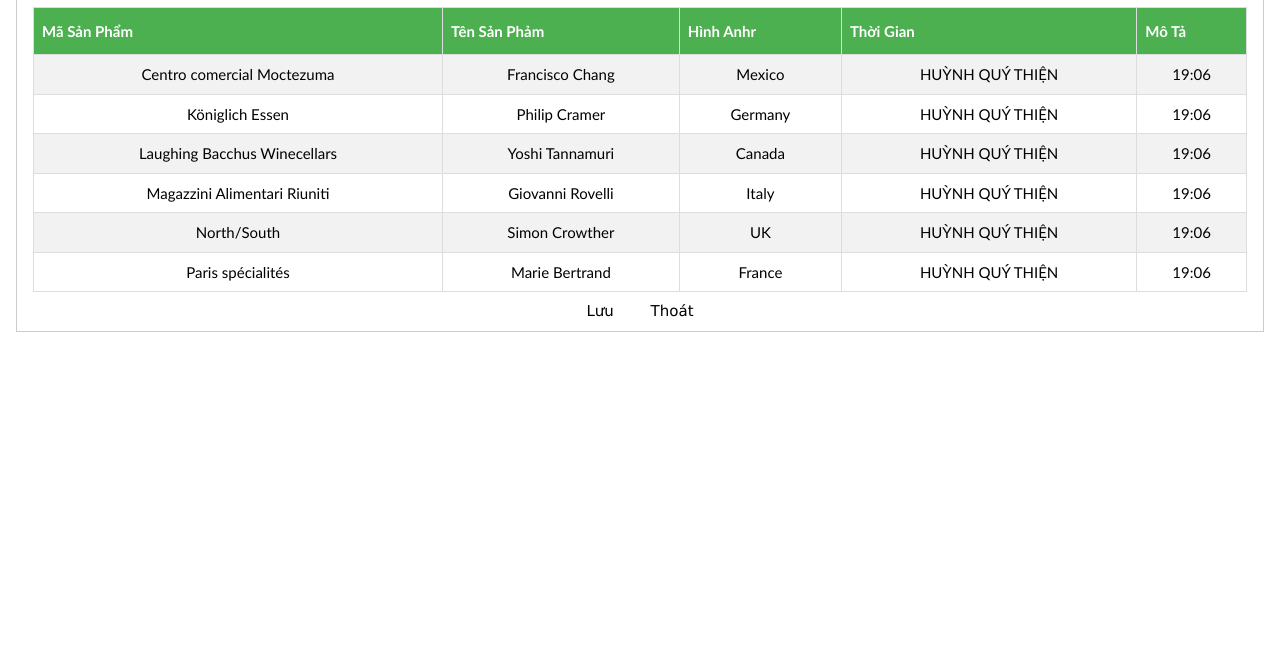
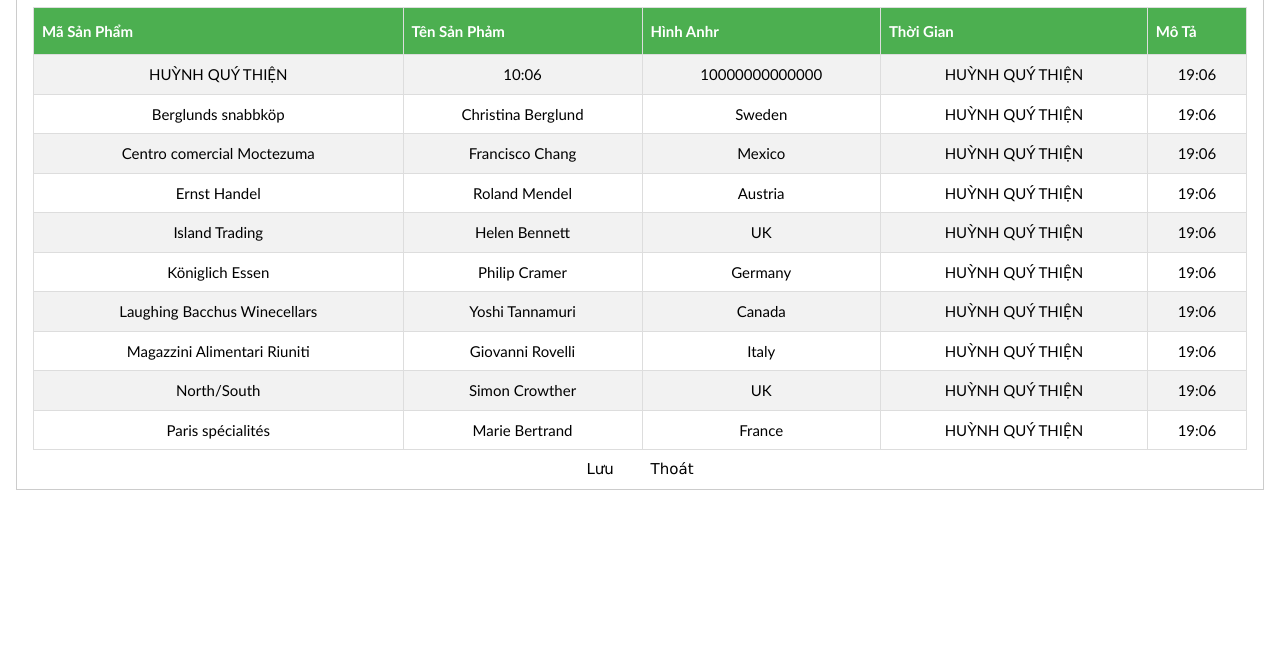
Before and after one commit to MinhTan15CK3/CHILINDO, a plain HTML site: page admin.html in a window 1280 px wide. Shown: the part 150-800 px from the top of the page. Drawn offline with nearby package versions, Linux system fonts and the light colour scheme.

Commit message:
update admin.html

```diff
--- a/admin.html
+++ b/admin.html
@@ -112,7 +112,20 @@
 			<th>Thời Gian</th>
 			<th>Mô Tả</th>
 		  </tr>
-
+		  <tr>
+			<td>HUỲNH QUÝ THIỆN</td>
+			<td>10:06</td>
+			<td>10000000000000</td>
+			<td>HUỲNH QUÝ THIỆN</td>
+			<td>19:06</td>
+		  </tr>
+		  <tr>
+			<td>Berglunds snabbköp</td>
+			<td>Christina Berglund</td>
+			<td>Sweden</td>
+			<td>HUỲNH QUÝ THIỆN</td>
+			<td>19:06</td>
+		  </tr>
 		  <tr>
 			<td>Centro comercial Moctezuma</td>
 			<td>Francisco Chang</td>
@@ -120,7 +133,20 @@
 			<td>HUỲNH QUÝ THIỆN</td>
 			<td>19:06</td>
 		  </tr>
-
+		  <tr>
+			<td>Ernst Handel</td>
+			<td>Roland Mendel</td>
+			<td>Austria</td>
+			<td>HUỲNH QUÝ THIỆN</td>
+			<td>19:06</td>
+		  </tr>
+		  <tr>
+			<td>Island Trading</td>
+			<td>Helen Bennett</td>
+			<td>UK</td>
+			<td>HUỲNH QUÝ THIỆN</td>
+			<td>19:06</td>
+		  </tr>
 		  <tr>
 			<td>Königlich Essen</td>
 			<td>Philip Cramer</td>
@@ -211,7 +237,10 @@
 		  <tr>
 			<td>true</td>
 			<td>Ernst Handel</td>
-
+			<td>Roland Mendel</td>
+			<td>Austria</td>
+			<td>HUỲNH QUÝ THIỆN</td>
+			<td>19:06</td>
 		  </tr>
 		  <tr>
 			<td>true</td>
@@ -232,7 +261,10 @@
 		  <tr>
 			<td>true</td>
 			<td>Laughing Bacchus Winecellars</td>
-
+			<td>Yoshi Tannamuri</td>
+			<td>Canada</td>
+			<td>HUỲNH QUÝ THIỆN</td>
+			<td>19:06</td>
 		  </tr>
 		  <tr>
 			<td>true</td>
```
